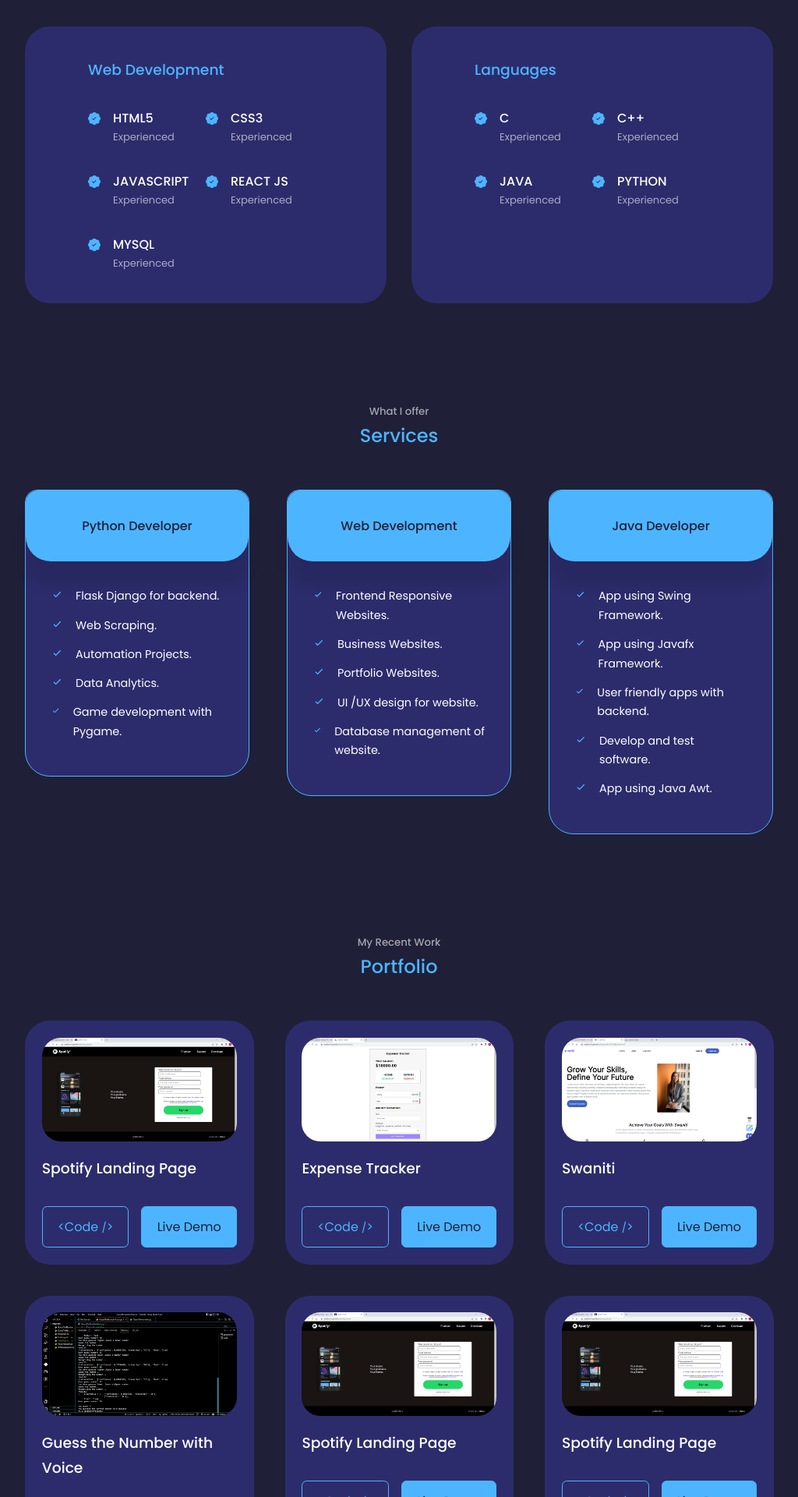
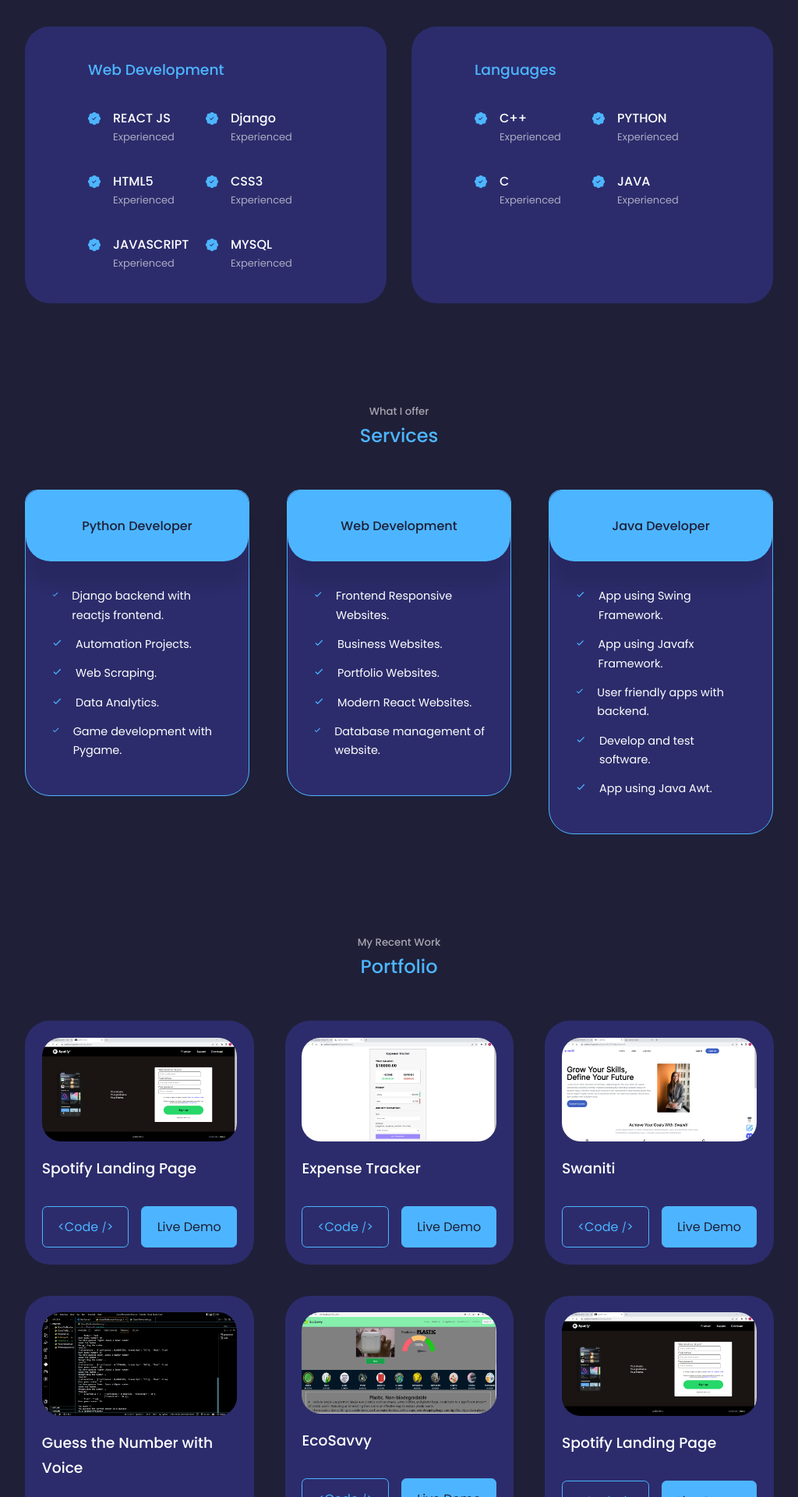
Before and after one commit to Altafalam3/Portfolio-Website, a React (Create React App) app: page / in a window 1280 px wide. Shown: the part 1640-3560 px from the top of the page at 78% size, without its empty margins (128-1152 px from the left). Built offline with nearby package versions, Linux system fonts and the light colour scheme; the HTML template or start-up script is replaced by a standard one.

Commit message:
updated resume and projects

```diff
--- a/src/components/experience/Experience.jsx
+++ b/src/components/experience/Experience.jsx
@@ -4,6 +4,14 @@ import { BsPatchCheckFill } from 'react-icons/bs'
 
 // Web dev skills
 const webdev = [
+  {
+    lang: 'REACT JS',
+    level: 'Experienced'
+  },
+  {
+    lang: 'Django',
+    level: 'Experienced'
+  },
   {
     lang: 'HTML5',
     level: 'Experienced'
@@ -17,10 +25,6 @@ const webdev = [
     level: 'Experienced'
   },
   {
-    lang: 'REACT JS',
-    level: 'Experienced'
-  },
-  {
     lang: 'MYSQL',
     level: 'Experienced'
   },
@@ -29,21 +33,21 @@ const webdev = [
 // Languages Skills
 const languages = [
   {
-    lang: 'C',
-    level: 'Experienced'
-  },
-  {
     lang: 'C++',
-    level: 'Experienced'
-  },
-  {
-    lang: 'JAVA',
     level: 'Experienced'
   },
   {
     lang: 'PYTHON',
     level: 'Experienced'
   },
+  {
+    lang: 'C',
+    level: 'Experienced'
+  },
+  {
+    lang: 'JAVA',
+    level: 'Experienced'
+  }
 
 ];
 
--- a/src/components/portfolio/Portfolio.jsx
+++ b/src/components/portfolio/Portfolio.jsx
@@ -4,7 +4,7 @@ import IMG1 from '../../assets/Portfolio1.png'
 import IMG2 from '../../assets/Portfolio2.png'
 import IMG3 from '../../assets/Portfolio3.png'
 import IMG4 from '../../assets/Portfolio4.png'
-// import IMG5 from '../../assets/Portfolio5.png'
+import IMG5 from '../../assets/Portfolio5.png'
 // import IMG6 from '../../assets/Portfolio6.png'
 
 const data =[
@@ -38,10 +38,10 @@ const data =[
   },
   {
     id:5,
-    image:IMG1,
-    title:'Spotify Landing Page',
-    github: 'https://github.com/Altafalam3/Spotify_clone',
-    demo: 'https://altafalam3.github.io/Spotify_clone/'
+    image:IMG5,
+    title:'EcoSavvy',
+    github: 'https://github.com/Altafalam3/EcoSavvy',
+    demo: 'https://github.com/Altafalam3/EcoSavvy/blob/main/README.md'
   },
   {
     id:6,
--- a/src/components/services/Services.jsx
+++ b/src/components/services/Services.jsx
@@ -18,15 +18,15 @@ const Services = () => {
           <ul className='service__list'>
             <li>
               <BiCheck className='service__list-icon'/>
-              <p>Flask Django for backend.</p>
+              <p>Django backend with reactjs frontend.</p>
+            </li>
+            <li>
+              <BiCheck className='service__list-icon'/>
+              <p>Automation Projects.</p>
             </li>
             <li>
               <BiCheck className='service__list-icon'/>
               <p>Web Scraping.</p>
-            </li>
-            <li>
-              <BiCheck className='service__list-icon'/>
-              <p>Automation Projects.</p>
             </li>
             <li>
               <BiCheck className='service__list-icon'/>
@@ -60,7 +60,7 @@ const Services = () => {
             </li>
             <li>
               <BiCheck className='service__list-icon'/>
-              <p>UI /UX design for website.</p>
+              <p>Modern React Websites.</p>
             </li>
             <li>
               <BiCheck className='service__list-icon'/>
```
Also changed, not shown: src/assets/Portfolio5.png (added), 1 other file (tests, documents, lock files or other folders).
